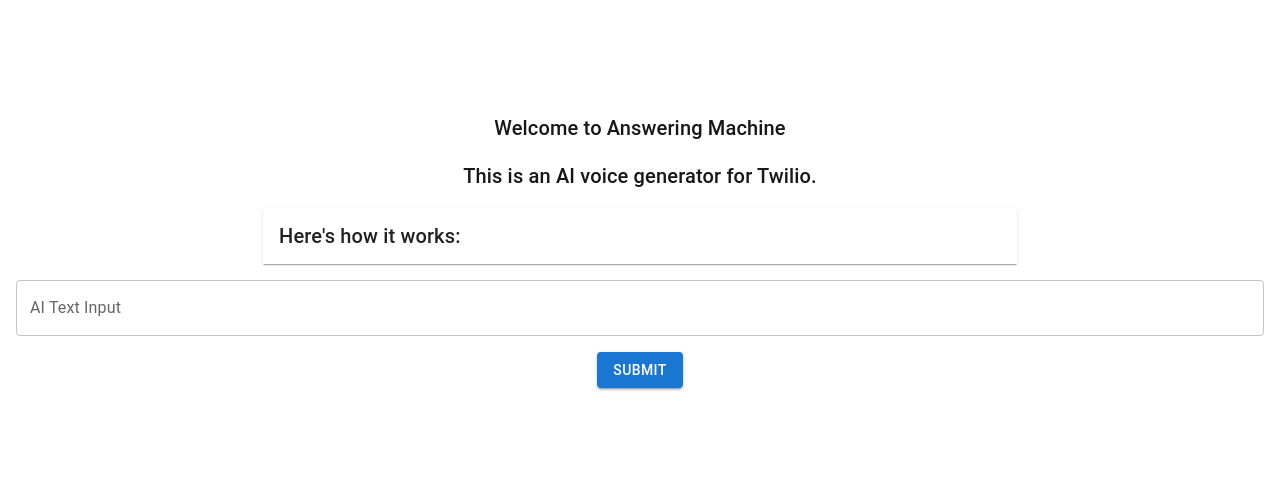
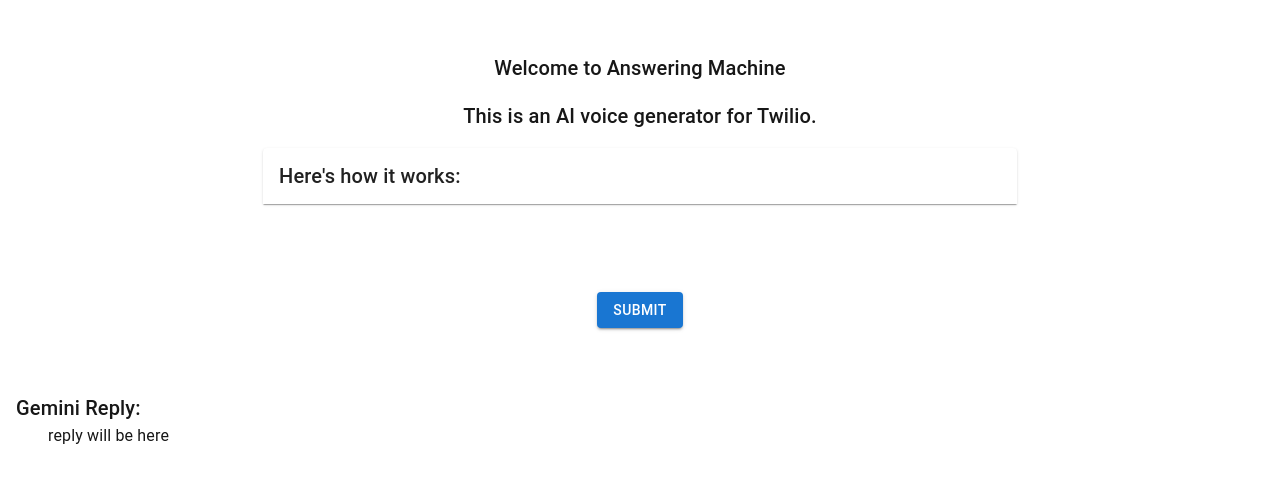
Before and after one commit to coreyloftus/rick-roll-call-frontend, a Next.js app: page /machine in a window 1280 px wide. Shown: the part 150-632 px from the top of the page. Built offline with nearby package versions, Linux system fonts and the light colour scheme; some icons are missing.

Commit message:
add server function, frontend calls backend and displays response

```diff
--- /dev/null
+++ b/src/app/api/geminiCalls.ts
@@ -0,0 +1,15 @@
+export default async function geminiTest(req: string) {
+    console.log('geminiTest called with req:', req)
+    const res = await fetch('http://0.0.0.0:8000/gemini', {
+        method: 'POST',
+        headers: {
+            'Content-Type': 'application/json',
+            'Access-Control-Allow-Origin': '*'
+        },
+        body: JSON.stringify({ prompt: req })
+    })
+
+    const responseBody = await res.json()
+    console.log('geminiTest response:', responseBody)
+    return responseBody.response
+}
--- a/src/app/machine/page.tsx
+++ b/src/app/machine/page.tsx
@@ -9,17 +9,26 @@ import {
   Typography,
 } from "@mui/material";
 import ArrowDropDownIcon from "@mui/icons-material/ArrowDropDown";
-import { useState } from "react";
+import { useState, useEffect } from "react";
+import geminiTest from "../api/geminiCalls";
 
 const Page = () => {
   const [textValue, setTextValue] = useState("");
-  const handleSubmit = (e: React.FormEvent) => {
+  const [geminiReply, setGeminiReply] = useState("reply will be here");
+  // useEffect(()=> {
+  // },[geminiReply])
+  const handleSubmit = async (e: React.FormEvent) => {
     e.preventDefault();
-
+    const res = await geminiTest(textValue);
     console.log(textValue);
+    const replyText = await res;
+    console.log(replyText);
+    setGeminiReply(replyText);
   };
   const badWordDict = ["fuck", "shit", "hell"];
   return (
+    <>
+
     <Box
       sx={{
         p: 2,
@@ -35,8 +44,8 @@ const Page = () => {
       <Typography variant="h6">
         {"This is an AI voice generator for Twilio."}
       </Typography>
-      <Accordion expandIcon={<ArrowDropDownIcon />}>
-        <AccordionSummary>
+      <Accordion>
+        <AccordionSummary expandIcon={<ArrowDropDownIcon />}>
           <Typography variant="h6">{"Here's how it works:"}</Typography>
         </AccordionSummary>
         <AccordionDetails>
@@ -79,7 +88,33 @@ const Page = () => {
         value={textValue}
         onChange={(e) => setTextValue(e.target.value)}
         error={badWordDict.includes(textValue)}
-      />
+        helperText={badWordDict.includes(textValue) ? "Please avoid using bad words." : ""}
+        // change color of input text to white if in dark mode
+        sx={{
+          input: { color: "white" },
+          label: { color: "white" },
+          "& .MuiOutlinedInput-root": {
+            "& fieldset": {
+              borderColor: "white",
+            },
+            "&:hover fieldset": {
+              borderColor: "gray",
+            },
+            "&.Mui-focused fieldset": {
+              borderColor: "lightblue",
+            },
+          },
+          "& .MuiInputLabel-root": {
+            color: "white",
+          },
+          "& .MuiInputLabel-root.Mui-focused": {
+            color: "lightblue",
+          },
+          "& .MuiInputBase-input::placeholder": {
+            color: "gray",
+          },
+        }}
+            />
       <Button
         variant="contained"
         color="primary"
@@ -87,7 +122,20 @@ const Page = () => {
       >
         Submit
       </Button>
+      <Box sx={{ mt:6, width: "100%" }}>
+
+      <Typography variant="h6" sx={{textAlign:"left"}}>Gemini Reply:</Typography>
+      <Box sx= {{ml:4}}>
+      {geminiReply.split("\n").map((line, index) => (
+        <Typography key={index} variant="body1">
+          {line}
+        </Typography>
+      ))}
+      </Box>
+      </Box>
     </Box>
+
+    </>
   );
 };
 
```
Also changed, not shown: 1 other file (tests, documents, lock files or other folders).
